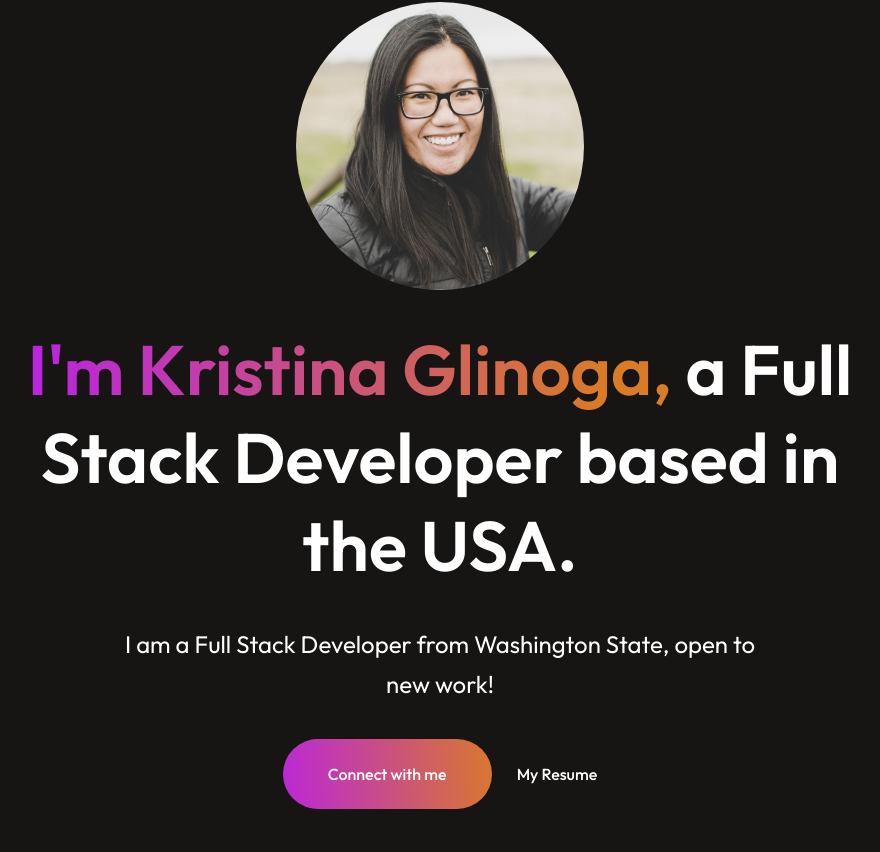
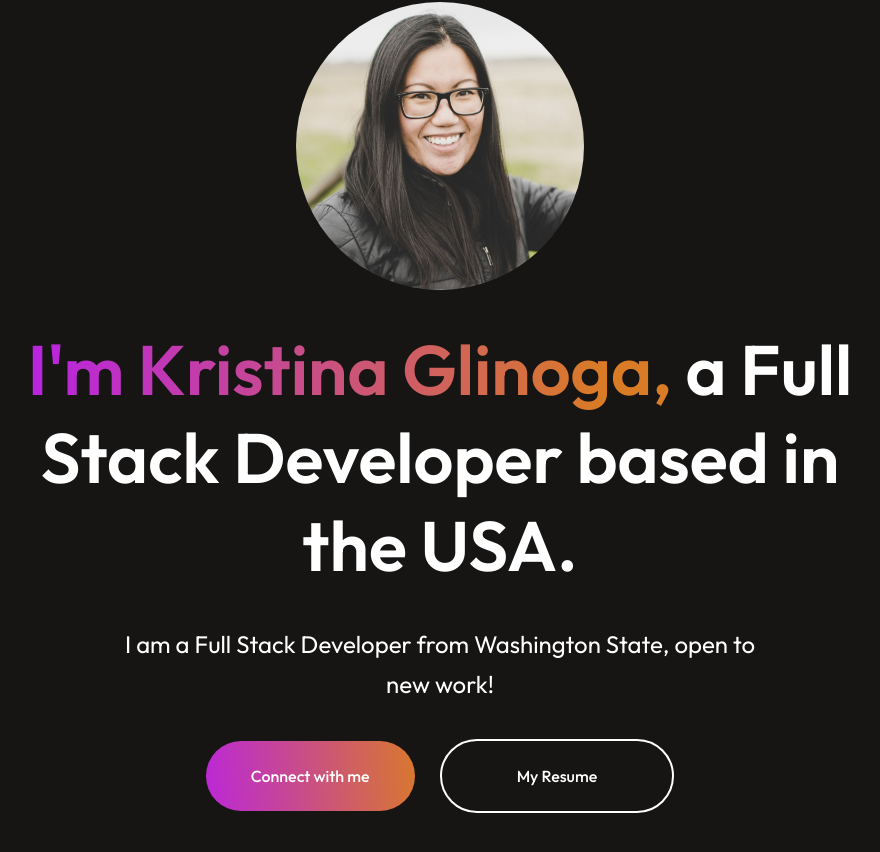
Before and after one commit to hellokristinafaye/portfolio-react, a React (Vite) app: page / in a window 1280 px wide. Shown: the part 256-1108 px from the top of the page, without its empty margins (200-1080 px from the left). Built offline with nearby package versions, Linux system fonts and the light colour scheme.

Commit message:
resume button styled

```diff
--- a/src/components/Hero/Hero.css
+++ b/src/components/Hero/Hero.css
@@ -41,3 +41,9 @@
     background: linear-gradient(264deg, var(--orange-color) -5.09%, var(--purple-color) 106%);
     cursor: pointer;
 }
+.hero-resume {
+    padding: 25px 75px;
+    border-radius: 50px;
+    border: 2px solid #FFF;
+    cursor: pointer;
+}
```
